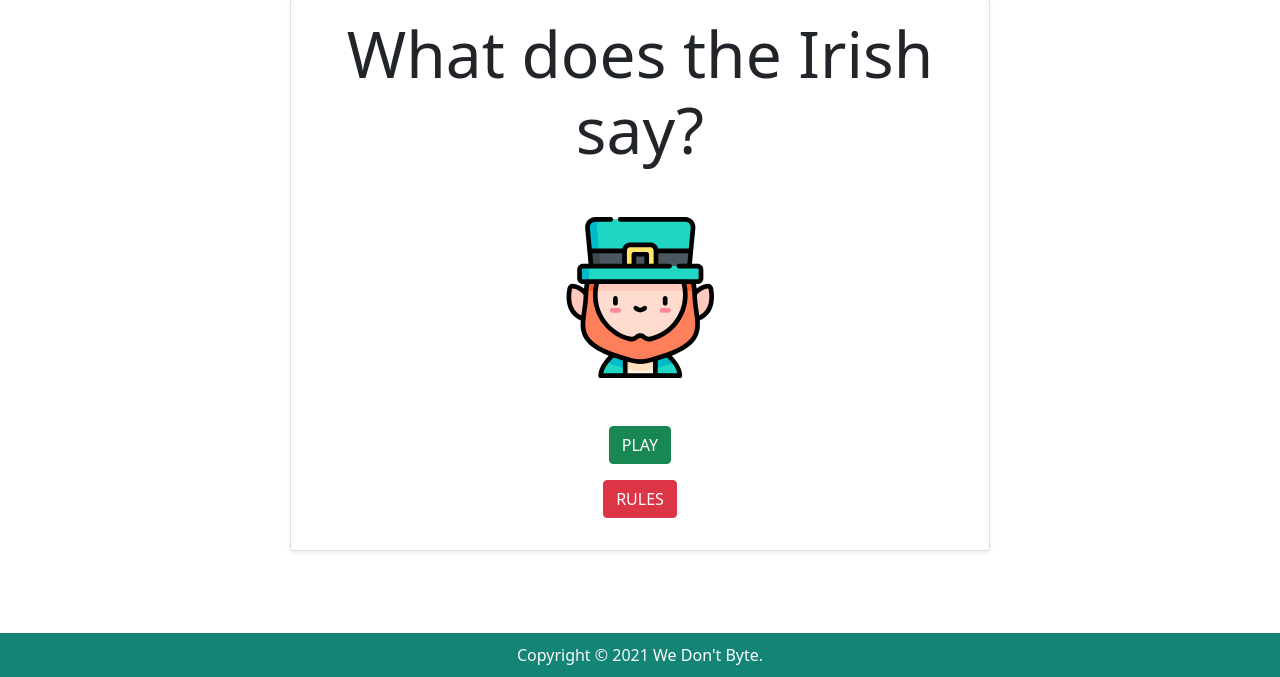
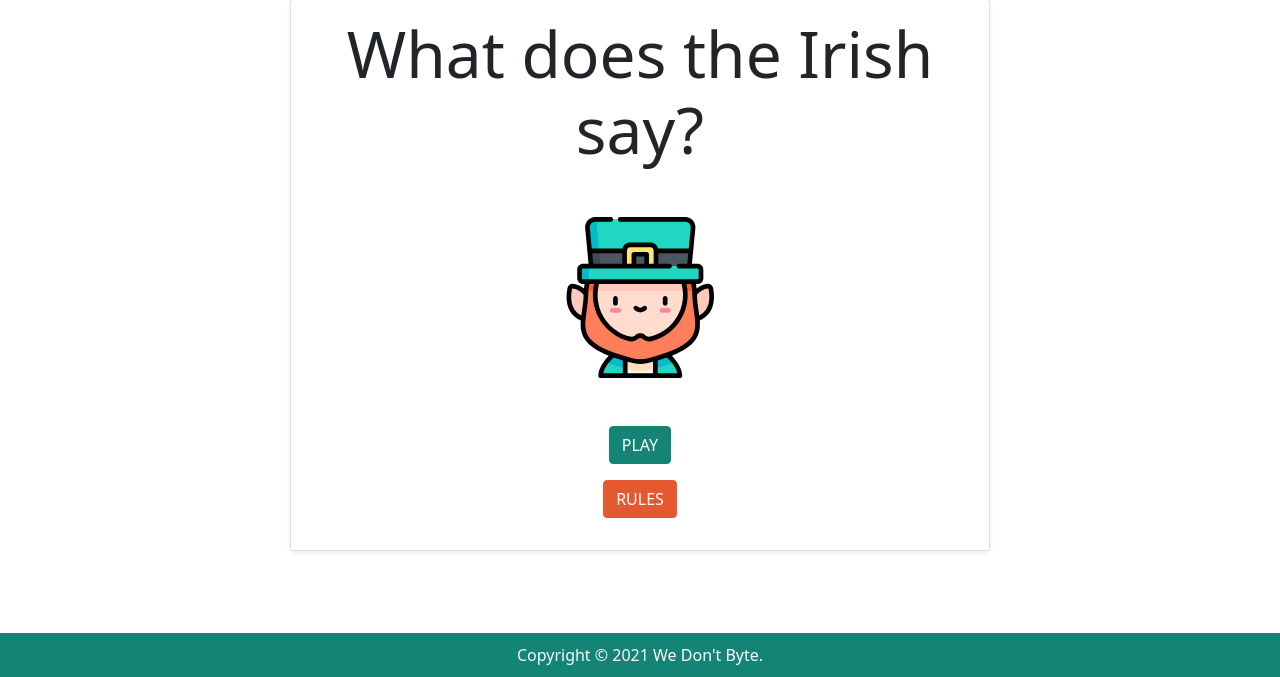
Before and after one commit to ThiagoHardt/whatdoestheirishsay, a Flask app: page / in a window 1280 px wide. Shown: the part 123-800 px from the top of the page. Run offline with Flask 2, Linux system fonts and the light colour scheme; some libraries are stand-ins or nearby versions.

Commit message:
customised button colours

```diff
--- a/static/css/style.css
+++ b/static/css/style.css
@@ -20,7 +20,6 @@ body {
 .header-title {
     color: #FFF;
     margin: 0;
-    /*--font weight property here to make title stand out, h1 tags too big.--*/
 }
 
 .img-title-alignment {
@@ -90,6 +89,21 @@ body {
     display: none;
 }
 
+.btn-success {
+    background-color: #148474;
+    border-color: #148474;
+}
+
+.btn-warning {
+    background-color: #FFDA1F;
+    border-color: #FFDA1F;
+}
+
+.btn-danger {
+    background-color: #e4592f;
+    border-color: #e4592f;
+}
+
 /*-------------------Footer-------------------*/
 
 footer {
```
